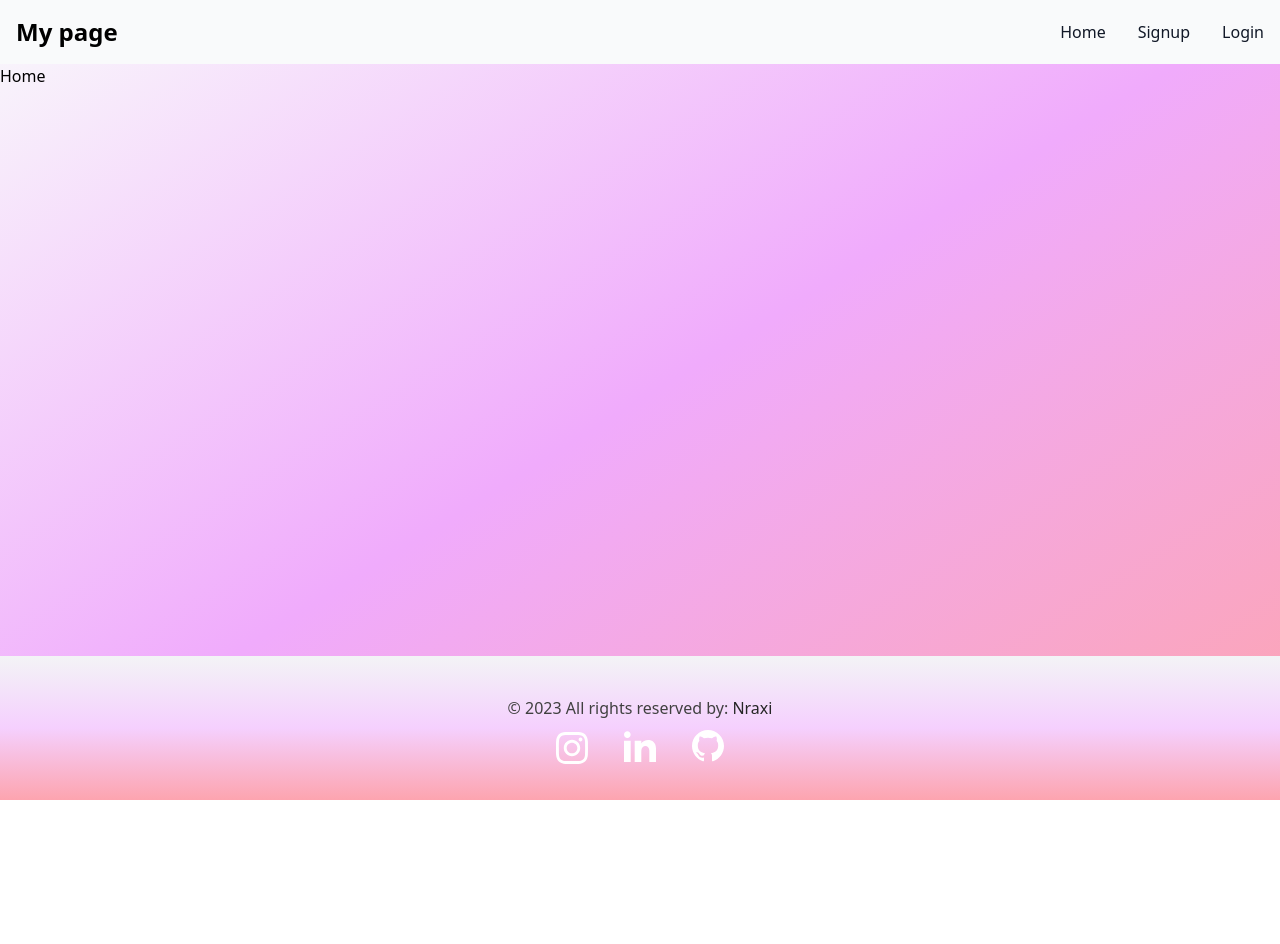
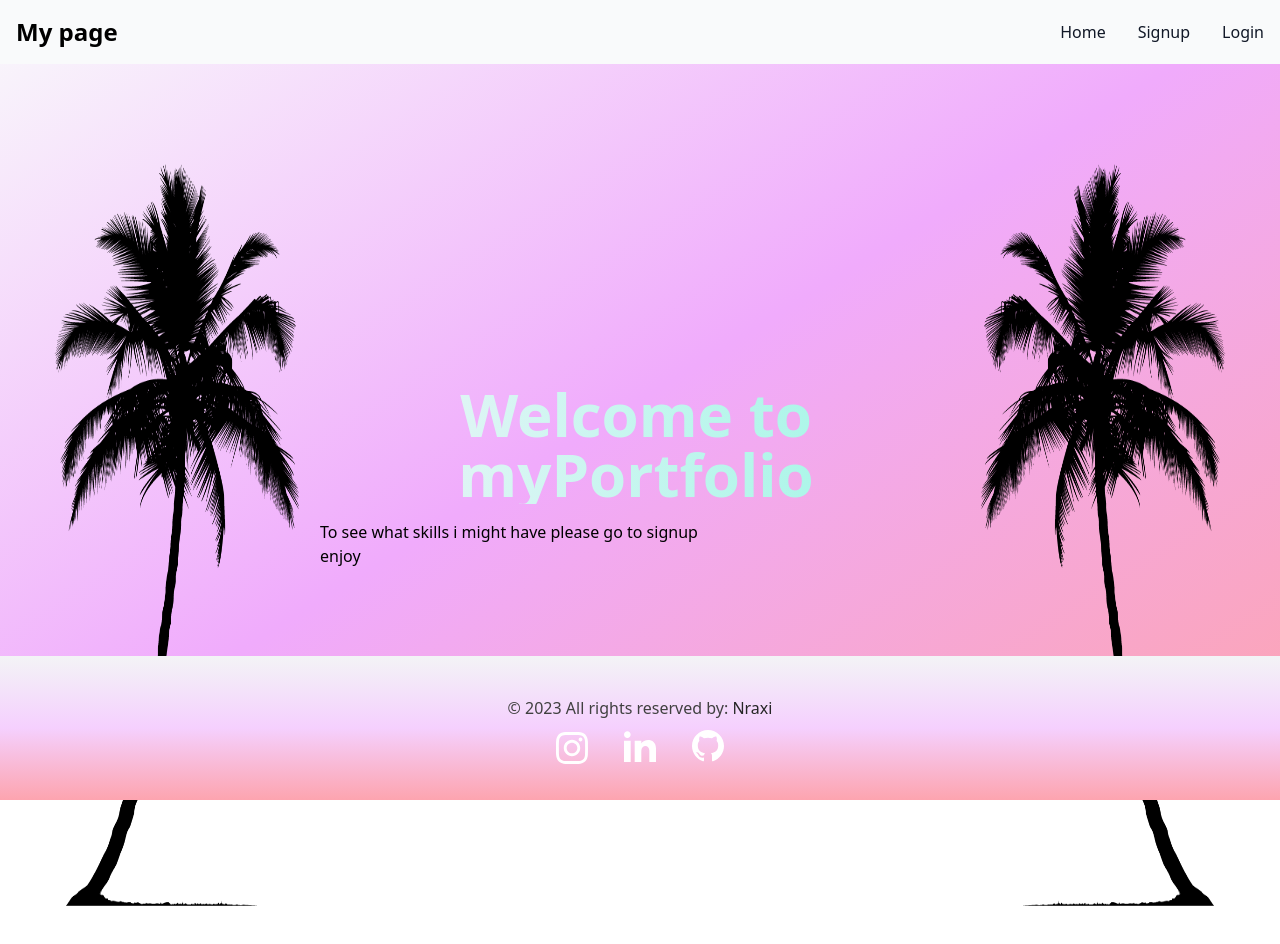
Before and after one commit to Nraxi/examen, a React (Create React App) app in the folder frontend-my-examen/: page / in a window 1280 px wide. Shown: the top 944 px of the page. Before the commit the page ends 800 px from the top, so only its background shows below. Built offline with nearby package versions, Linux system fonts and the light colour scheme; no server answers.

Commit message:
first page done

```diff
--- a/frontend-my-examen/src/pages/Home.jsx
+++ b/frontend-my-examen/src/pages/Home.jsx
@@ -1,13 +1,20 @@
-import React from 'react'
+import React from 'react';
+import palm1Image from '../assets/palm1.png';
+import palm2Image from '../assets/palm2.png';
 
+const Home = () => {
+  return (
+    <div className="flex justify-between">
+      <img src={palm1Image} alt="Palm 1" className="w-1/4 h-auto pt-20  -mb-96" />
+      <div>
+        <h1 className="text-center mt-80 text-6xl font-bold  bg-gradient-to-l from-teal-200 to-slate-100 bg-clip-text text-transparent pr-2">Welcome to myPortfolio</h1>
+        <p className="mt-4">To see what skills i might have please go to signup</p>
+        <p>enjoy</p>
+      </div>
+      <img src={palm2Image} alt="Palm 1" className="w-1/4 h-auto pt-20  -mb-96"
+      />
+    </div>
+  );
+};
 
-
-
-function Home() {
-
-  return (
-    <div>Home</div>
-  )
-}
-
-export default Home
+export default Home;
```
Also changed, not shown: frontend-my-examen/src/assets/palm1.png (added), frontend-my-examen/src/assets/palm2.png (added).
